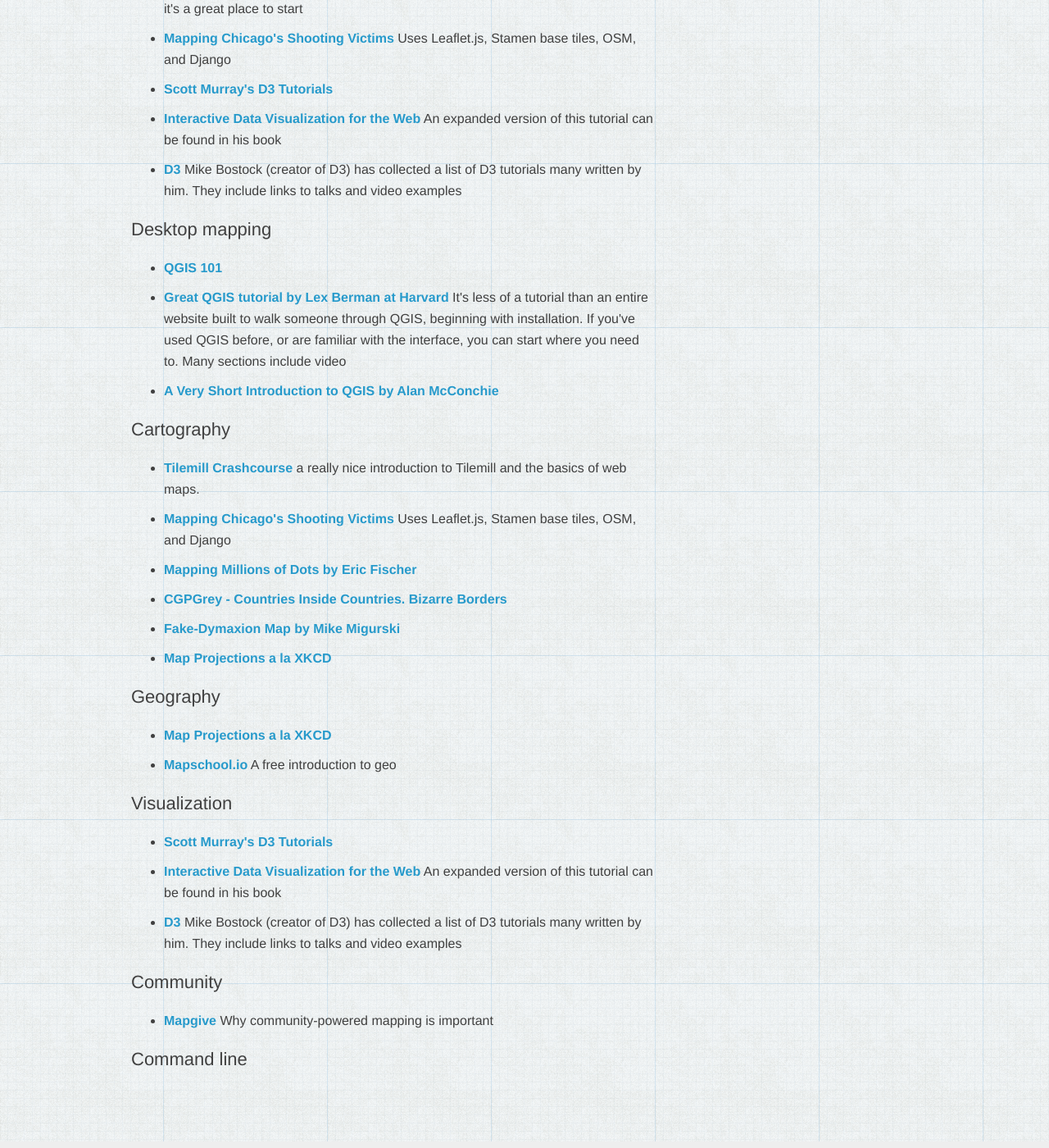
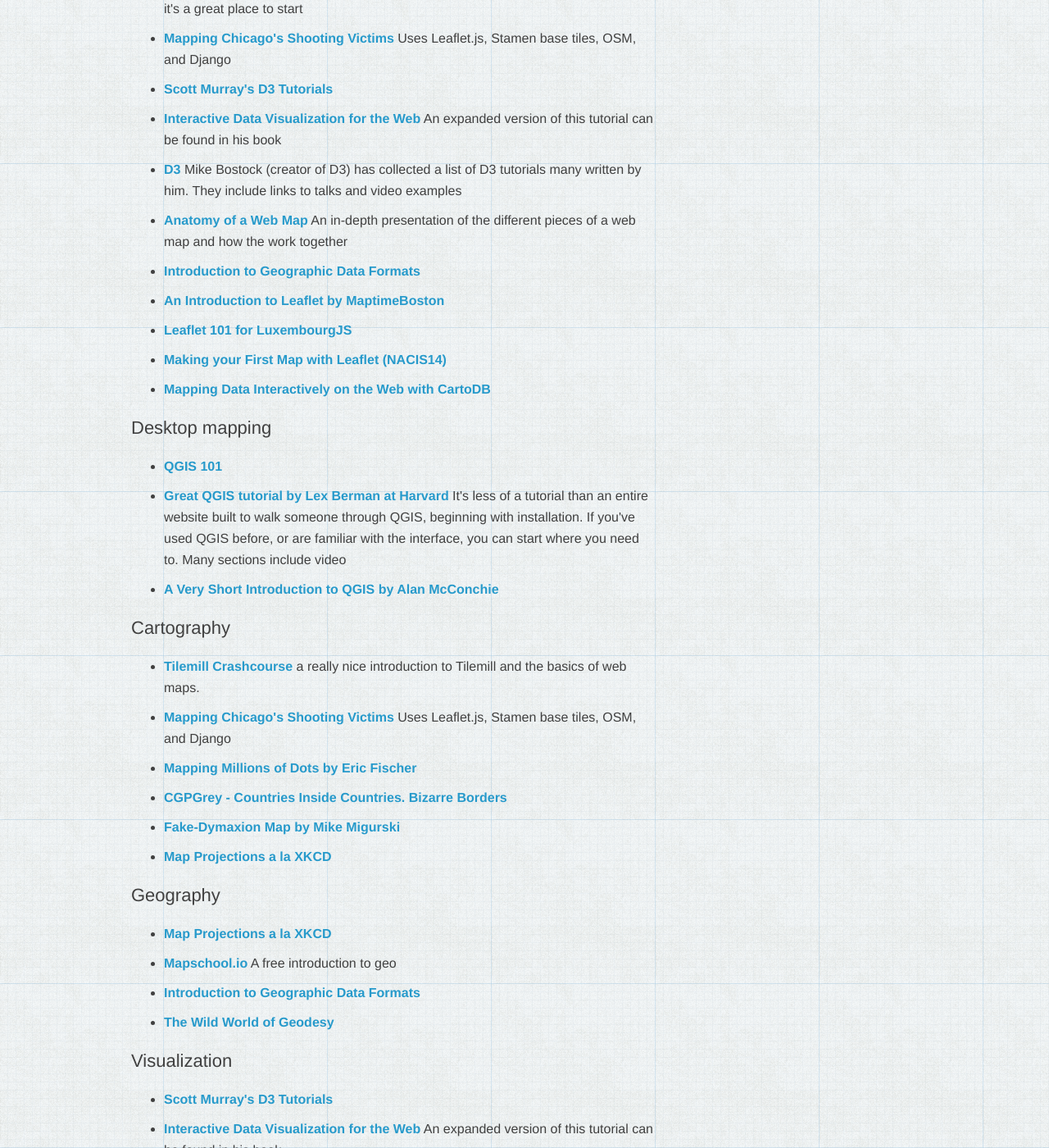
Before and after one commit to maptime/maptime.github.io, a Jekyll site: the page built from lessons-resources/index.html, in a window 1280 px wide and 1400 px high, scrolled down 1200 px. Shown: the whole window at 82% size. Built offline with Jekyll 4.4.1, drawn with Linux system fonts in a browser that asks for light colours; some of the changed text lies outside the part shown.

Commit message:
Added tutorials; thanks @danswick

```diff
--- a/_data/tutorials.yml
+++ b/_data/tutorials.yml
@@ -135,3 +135,52 @@
     - OpenStreetMap
   description: Resources for educators
   link: https://github.com/osmlab/teachosm
+
+- name: Anatomy of a Web Map
+  tags:
+    - Web mapping
+  description: An in-depth presentation of the different pieces of a web map and how the work together
+  link: http://maptime.io/anatomy-of-a-web-map/
+
+- name: Introduction to Geographic Data Formats
+  tags:
+    - Geography
+    - Web mapping
+  link: http://maptime.io/geodata/
+
+- name: The Wild World of Geodesy
+  tags:
+    - Geography
+  descrption: An introduction to the measurement and representation of the Earth
+  link: http://lyzidiamond.com/geodesy
+
+- name: An Introduction to Leaflet by MaptimeBoston
+  tags:
+    - Web mapping
+  link: http://maptimeboston.github.io/leaflet-intro/
+
+- name: Leaflet 101 for LuxembourgJS
+  tags:
+    - Web mapping
+  link: http://luxembourgjs.github.io/leaflet-demo
+
+- name: Making your First Map with Leaflet (NACIS14)
+  tags:
+    - Web mapping
+  link: http://lyzidiamond.com/nacis-talk/
+
+- name: OGR-SQL
+  tags:
+    - Command line
+  description: Learn to script geospatial processes from the command line
+  link: https://github.com/maptime/OGR-SQL
+
+- name: Getting Started with Git and GitHub
+  tags:
+    - Command line
+  link: https://github.com/maptime/getting-started-with-git-and-github
+
+- name: Mapping Data Interactively on the Web with CartoDB
+  tags:
+    - Web mapping
+  link: https://github.com/clhenrick/cartodb-tutorial/
```
